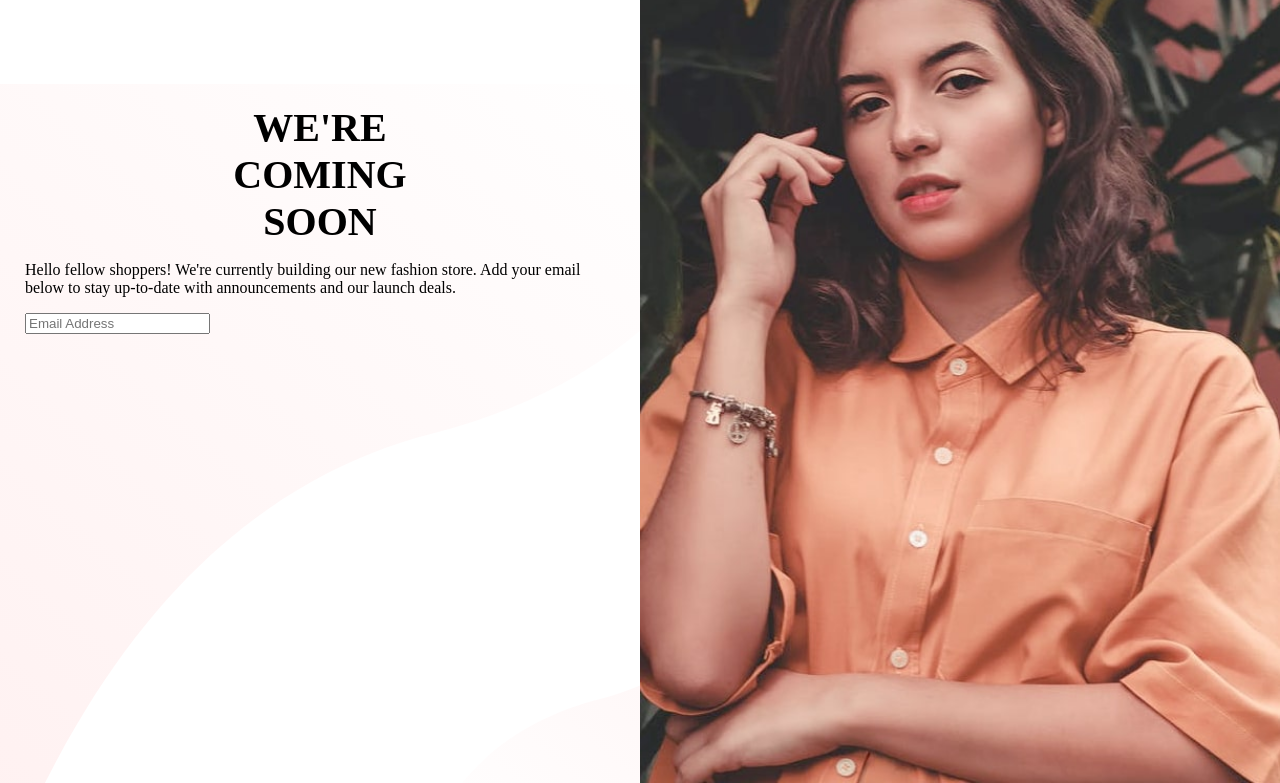
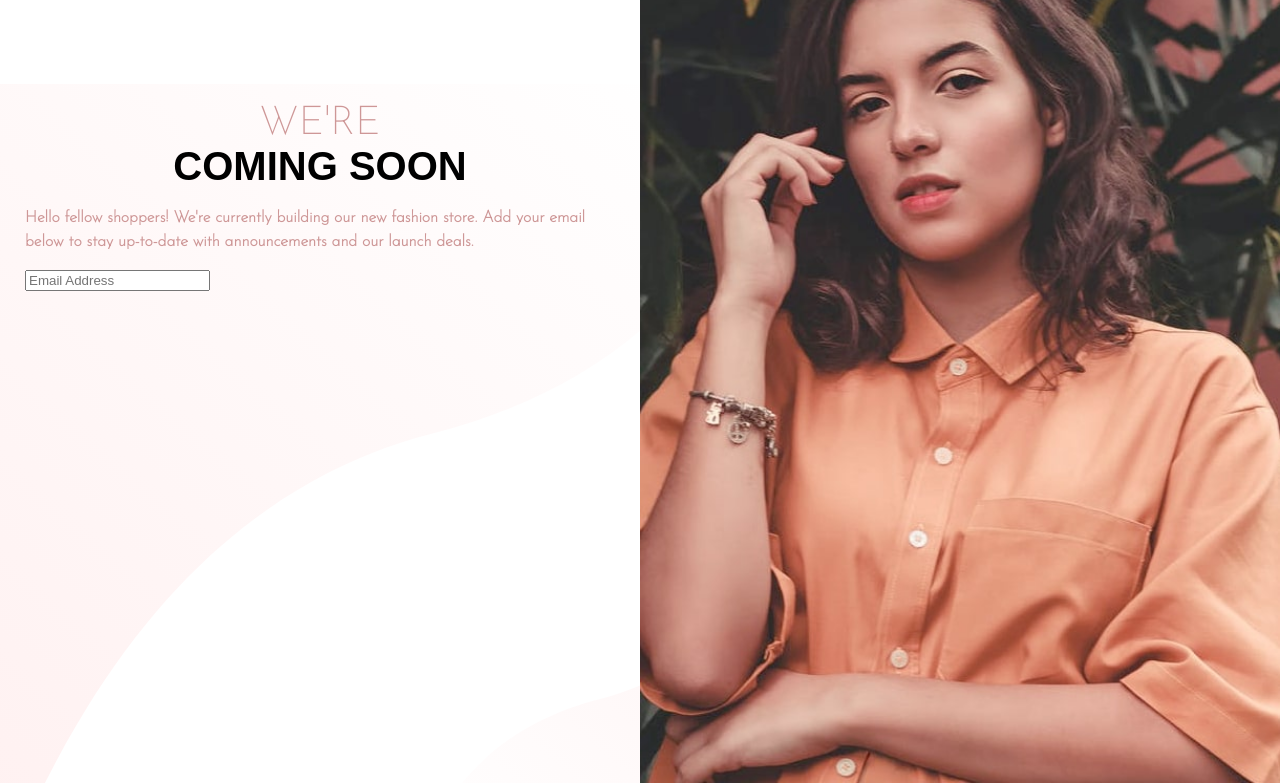
Before and after one commit to jcsmileyjr/Base-Apparel-Component, a plain HTML site: page index.html in a window 1280 px wide. Shown: the part 56-839 px from the top of the page. Drawn offline with Linux system fonts and the light colour scheme.

Commit message:
Style changes to main area

```diff
--- a/index.html
+++ b/index.html
@@ -7,10 +7,11 @@
   <link rel="icon" type="image/png" sizes="32x32" href="./images/favicon-32x32.png">
 
   <title>Frontend Mentor | Base Apparel coming soon page</title>
+  <link rel="preconnect" href="https://fonts.googleapis.com">
+  <link rel="preconnect" href="https://fonts.gstatic.com" crossorigin>
+  <link href="https://fonts.googleapis.com/css2?family=Josefin+Sans:wght@200&display=swap" rel="stylesheet">
   <style>
     :root {
-      --Very-dark-blue-main-bg: hsl(217, 54%, 11%);
-
       --Primary-Desaturated-Red: hsl(0, 36%, 70%);
       --Primary-Soft-Red: hsl(0, 93%, 68%);
       --Neutral-Dark-Grayish-Red: hsl(0, 6%, 24%);
@@ -21,9 +22,11 @@
     body {
       min-height: 100vh;
       margin: 0;
+      font-family: 'Josefin Sans', Sans;
+      font-size: 16px;
       display: grid;
       grid-template-columns: 1fr;
-      grid-template-rows: .1fr repeat(2, 1fr);
+      grid-template-rows: .1fr .1fr 1fr;
       grid-column-gap: 0px;
       grid-row-gap: 0px;
 
@@ -50,7 +53,7 @@
     }
 
     .primaryImage--mobileStyle {
-      min-height: 100%;
+      /* min-height: 100%; */
       display: flex;
       width: 100%;
     }
@@ -66,6 +69,23 @@
       text-transform: uppercase;
       text-align: center;
       font-size: 2.5em;
+    }
+
+    .banner-word, p {
+      color:var(--Primary-Desaturated-Red);
+    }
+
+    .banner-word {
+      font-weight: 300;
+    }
+
+    .banner-secondary {
+      font-family: sans-serif;
+    }
+
+    p {
+      font-weight: 600;
+      line-height: 1.5em;
     }
 
     @media only screen and (min-width: 600px) {
@@ -100,7 +120,7 @@
     <img src="images/hero-desktop.jpg" class="primaryImage--desktopStyle" alt=""/>
   </div>
   <main>
-    <h1>We're coming soon</h1>
+    <h1><span class="banner-word">We're</span> <span class="banner-secondary">coming soon</span></h1>
     <p>Hello fellow shoppers! We're currently building our new fashion store. Add your email below to stay up-to-date with announcements and our launch deals.</p>
     <input type="email" placeholder="Email Address" ></input>
   </main>
```
